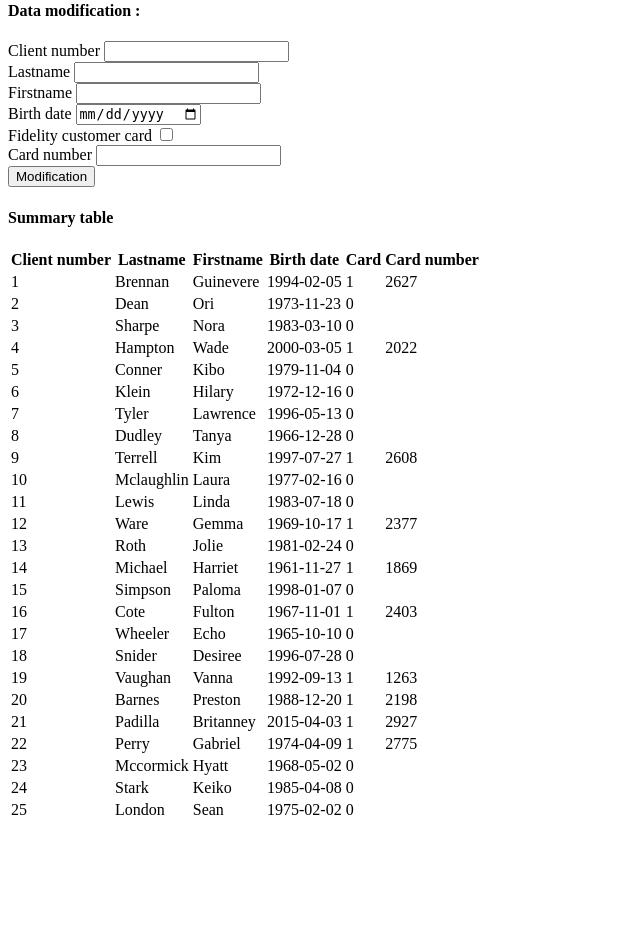
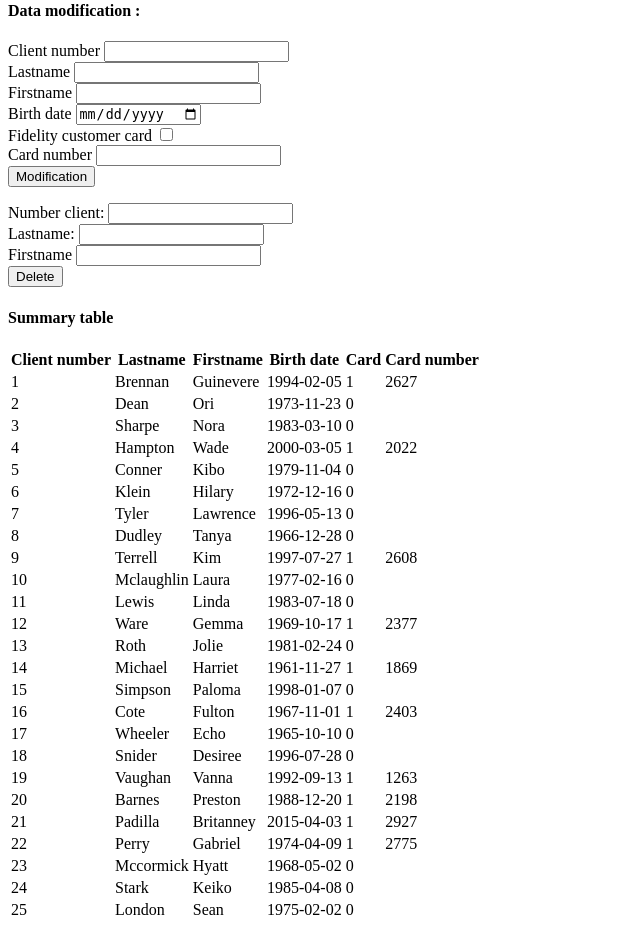
Before and after one commit to JodieAddis/Becode_php, a PHP site: page /index.php in a window 1280 px wide. Shown: the part 305-1235 px from the top of the page, without its empty margins (0-640 px from the left). Before the commit the page ends 1120 px from the top, so only its background shows below. Run offline with PHP 8.4, Linux system fonts and the light colour scheme; data comes from the database, SQL or seed files in the repository; tables that the repository leaves empty hold one stand-in row (values such as "Sample post"); data that the repository does not hold is empty.

Commit message:
Fin exercice 7 - CRUD2.

```diff
--- a/CRUD_2/index.php
+++ b/CRUD_2/index.php
@@ -177,7 +177,7 @@
             <label for="birth_date">Birth date</label>
             <input type="date" name="birth_date"><br>
             <label for="checkbox">Fidelity customer card</label>
-            <input type="checkbox" name="checkbox"><br>
+            <input type="checkbox" name="checkbox[]"><br>
             <label for="number_card">Card number</label>
             <input type="number" name="number_card"><br>
             <input type="submit" name="Create" value="Create" id="Create">
@@ -223,24 +223,63 @@
             <input type="submit" name="modification" value="Modification">
         </form>
         <?php
-        // if(isset($nameModif) || !empty($nameModif) || isset($firstnameModif) || !empty($firstnameModif) || isset($birth_modif) || !empty($birth_modif) || isset($card_modif) || !empty($card_modif) || isset($number_modif) || !empty($number_modif)){
-        //     $nameModif = $_POST['lastname_modif'];
-        //     $firstnameModif = $_POST['firstname_modif'];
-        //     $birth_modif = $_POST['birth_modif'];
-        //     $card_modif = $_POST['card_modif'];
-        //     $number_modif = $_POST['number_card_modif'];
-        //     if(isset($_POST['modification'])){
-        //         $modification = $pdo->prepare('UPDATE clients SET lastName=(:lastname_modif), firstName=(:firstname_modif), birthDate=(:birth_modif), card=(:card_modif), cardNumber=(:number_card_modif) WHERE id=(:number_modif);');
-        //         $modification->execute([
-        //             'lastname_modif' => $nameModif,
-        //             'firstname_modif' => $firstnameModif,
-        //             'birth_modif' => $birth_modif,
-        //             'card_modif' => $card_modif,
-        //             'card_number_modif' => $number_modif,
-        //         ]);
-        //     }
-        // }
+        $ID = $pdo->prepare('SELECT id FROM clients');
+        $ID->execute();
+        $ID_client = $ID->fetchAll();
         ?>
+        <?php
+        if(isset($_POST['number_modif']) || !empty($_POST['number_modif']) || isset($_POST['lastname_modif']) || !empty($_POST['lastname_modif']) || isset($_POST['firstname_modif']) || !empty($_POST['firstname_modif']) || isset($_POST['birth_modif']) || !empty($_POST['birth_modif']) || isset($_POST['card_modif']) || !empty($_POST['card_modif']) || isset($_POST['number_card_modif']) || !empty($_POST['number_card_modif'])){
+            $nameModif = $_POST['lastname_modif'];
+            $firstnameModif = $_POST['firstname_modif'];
+            $birth_modif = $_POST['birth_modif'];
+            $card_modif = $_POST['card_modif'];
+            $number_modif = $_POST['number_modif'];
+            $number_client_modif = $_POST['number_card_modif'];
+
+    if (isset($_POST['modification'])) {
+        // Récupération l'ID du client
+        $clientQuery = $pdo->prepare('SELECT id FROM clients WHERE id = :number_client');
+        $clientQuery->execute([
+            'number_client' => $number_modif
+        ]);
+        $client = $clientQuery->fetch(PDO::FETCH_ASSOC);
+        $ID_client = $client['id'];
+        //Modification avec l'ID obtenu
+        $modification = $pdo->prepare('UPDATE clients SET lastName=:lastname_modif, firstName=:firstname_modif, birthDate=:birth_modif, card=:card_modif, cardNumber=:number_card_modif WHERE id=:id_client');
+        $modification->execute([
+            'lastname_modif' => $nameModif,
+            'firstname_modif' => $firstnameModif,
+            'birth_modif' => $birth_modif,
+            'card_modif' => $card_modif,
+            'number_card_modif' => $number_modif,
+            'id_client' => $ID_client
+        ]);
+    }
+        }
+        ?>
+        <!-- Supprimer une ligne de données en se basant sur l'ID du client  -->
+        <form action="" method="post">
+            <label for="id_client">Number client: </label>
+            <input type="number" name="id_client"><br>
+            <label for="nom_client">Lastname: </label>
+            <input type="text" name="nom_client"><br>
+            <label for="prenom_client">Firstname</label>
+            <input type="text" name="prenom_client"><br>
+            <input type="submit" name="delete_btn" value="Delete">
+        </form>
+        <?php
+                if(isset($_POST['id_client'], $_POST['nom_client'], $_POST['prenom_client'])){
+                    $id_client = $_POST['id_client'];
+                    $nom_client = $_POST['nom_client'];
+                    $prenom_client = $_POST['prenom_client'];
+                    if(isset($_POST['delete_btn'])){
+                        $delete = $pdo->prepare('DELETE FROM clients WHERE id=:id_client');
+                        $delete->execute([
+                            'id_client' => $id_client
+                        ]);
+                    }
+                }
+            ?>
         <h4>Summary table</h4>
         <table>
             <th>Client number</th>
```
